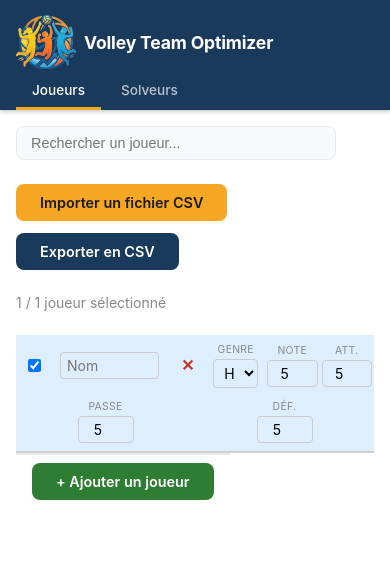
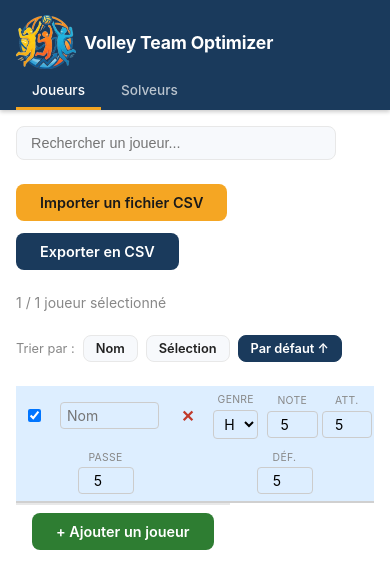
Before and after one commit to flobatard/VolleyTeamOptimizer, an Angular app: page /main/players-data in a window 390 px wide. Both pictures are taken after a click on the button "+ Ajouter un joueur". Shown: the top 588 px of the page. Built offline with nearby package versions, Linux system fonts and the light colour scheme.

Commit message:
Sort on mobile

```diff
--- a/src/app/features/players-data/players-data-view/players-data-view.html
+++ b/src/app/features/players-data/players-data-view/players-data-view.html
@@ -47,6 +47,18 @@
   @if (players().length > 0) {
     <div class="selection-count">
       {{ selectedPlayerIds().size }} / {{ players().length }} joueur{{ players().length > 1 ? 's' : '' }} sélectionné{{ selectedPlayerIds().size > 1 ? 's' : '' }}
+    </div>
+    <div class="sort-bar">
+      Trier par :
+      <button class="sort-pill" [class.sort-pill--active]="sortField() === 'name'" (click)="setSort('name')">
+        Nom @if (sortField() === 'name') { {{ sortIcon('name') }} }
+      </button>
+      <button class="sort-pill" [class.sort-pill--active]="sortField() === 'selected'" (click)="setSort('selected')">
+        Sélection @if (sortField() === 'selected') { {{ sortIcon('selected') }} }
+      </button>
+      <button class="sort-pill" [class.sort-pill--active]="sortField() === 'id'" (click)="setSort('id')">
+        Par défaut @if (sortField() === 'id') { {{ sortIcon('id') }} }
+      </button>
     </div>
     <table class="players-table">
       <thead>
--- a/src/app/features/players-data/players-data-view/players-data-view.scss
+++ b/src/app/features/players-data/players-data-view/players-data-view.scss
@@ -101,6 +101,42 @@
 .selection-count {
   font-size: 0.875rem;
   color: var(--color-text-muted);
+}
+
+// ── Sort bar (mobile only) ────────────────────────────────────────────────────
+
+.sort-bar {
+  display: none;
+  align-items: center;
+  gap: 0.5rem;
+  flex-wrap: wrap;
+  font-size: 0.8rem;
+  color: var(--color-text-muted);
+
+  @media (max-width: 700px) {
+    display: flex;
+  }
+}
+
+.sort-pill {
+  padding: 0.3rem 0.75rem;
+  border: 1px solid var(--color-border-light);
+  border-radius: var(--radius-lg);
+  background: var(--color-bg-subtle);
+  color: var(--color-text);
+  font-size: 0.8rem;
+  cursor: pointer;
+  transition: background var(--transition-fast), border-color var(--transition-fast);
+
+  &:hover {
+    border-color: var(--color-primary);
+  }
+
+  &--active {
+    background: var(--color-primary);
+    border-color: var(--color-primary);
+    color: var(--color-white);
+  }
 }
 
 // ── Table ─────────────────────────────────────────────────────────────────────
```
